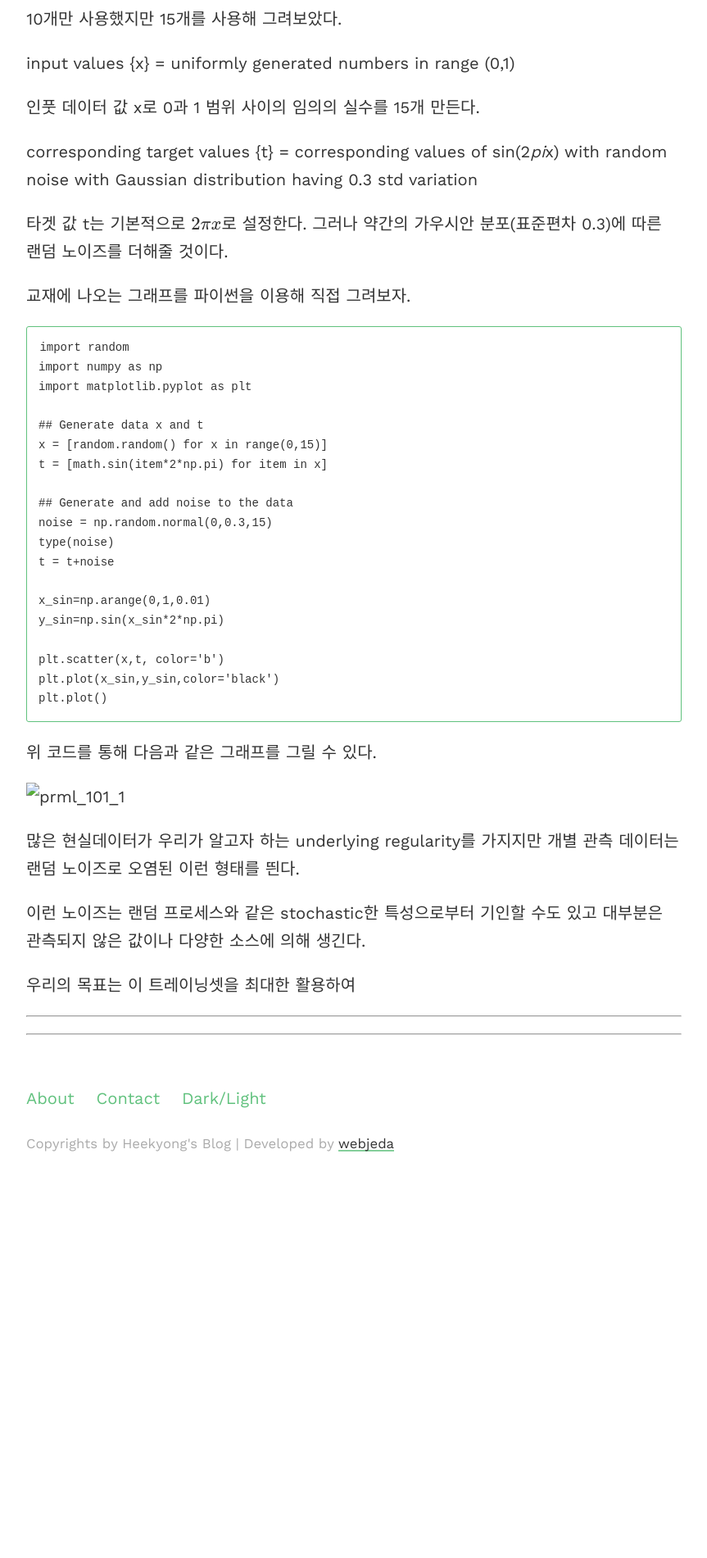
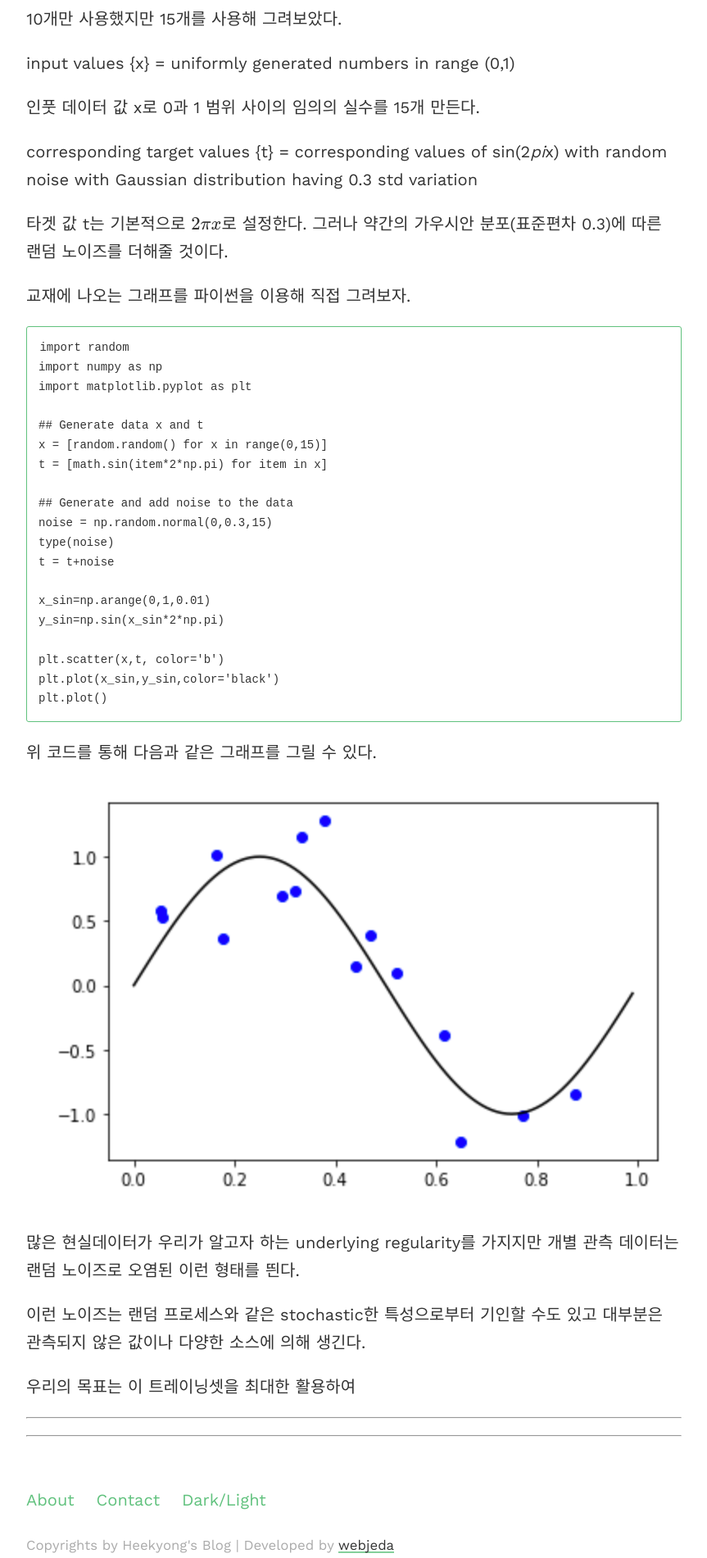
Before and after one commit to heekyong/heekyong.github.io, a Jekyll site: the page built from _posts/2019-08-08-PRML_101_Introduction.md, in a window 1280 px wide. Shown: the part 2126-4027 px from the top of the page at 82% size, without its empty margins (208-1071 px from the left). Built offline with Jekyll 4.4.1, drawn with Linux system fonts in a browser that asks for light colours; formulas are drawn with MathJax 3; comment, search, counter and statistics services are not loaded; before the commit the page ends 3537 px from its top, so only the background shows below that.

Commit message:
Update 2019-08-08-PRML_101_Introduction.md

```diff
--- a/_posts/2019-08-08-PRML_101_Introduction.md
+++ b/_posts/2019-08-08-PRML_101_Introduction.md
@@ -74,7 +74,7 @@ plt.plot()
 ~~~
 위 코드를 통해 다음과 같은 그래프를 그릴 수 있다.
 
-![prml_101_1](images/prml_101_1.png)
+![prml_101_1](/images/prml_101_1.png)
 
 많은 현실데이터가 우리가 알고자 하는 underlying regularity를 가지지만 개별 관측 데이터는 랜덤 노이즈로 오염된 이런 형태를 띈다.
 
```
